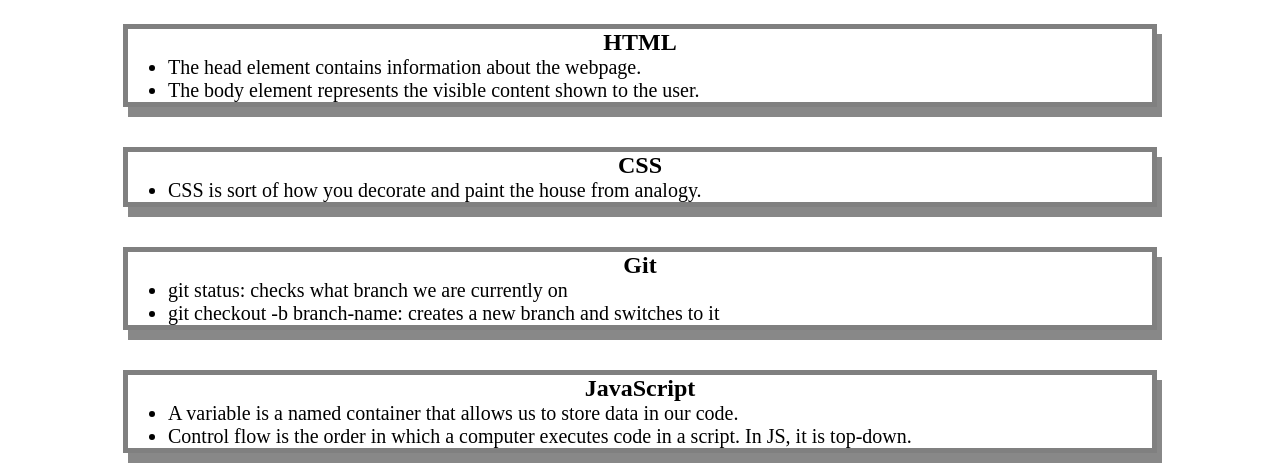
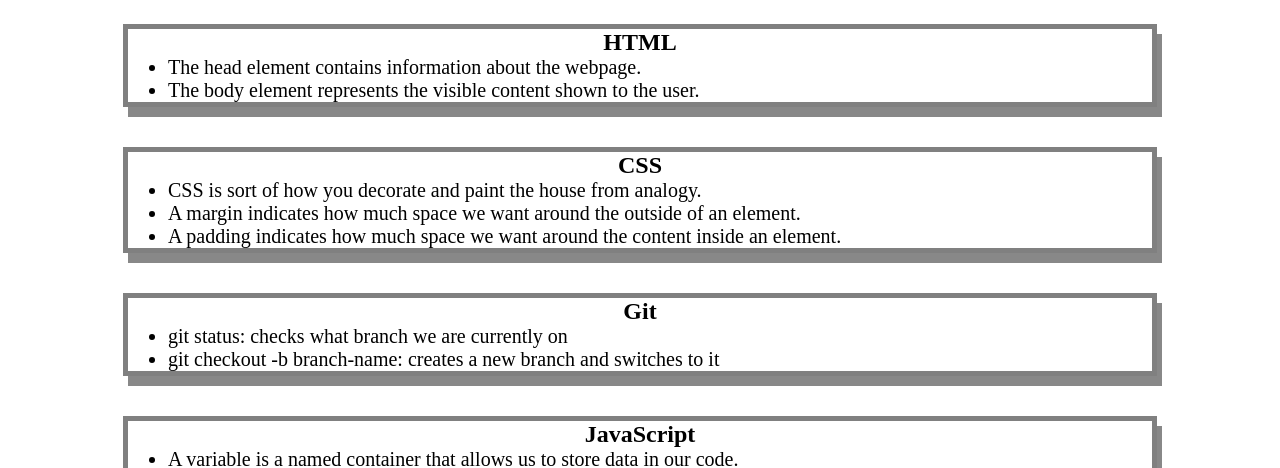
Before and after one commit to wmason1997/prework-study-guide, a plain HTML site: page prework-study-guide/index.html in a window 1280 px wide. Shown: the part 136-604 px from the top of the page. Drawn offline with Linux system fonts and the light colour scheme.

Commit message:
added more CSS notes to project

```diff
--- a/prework-study-guide/index.html
+++ b/prework-study-guide/index.html
@@ -33,6 +33,8 @@
         <h2>CSS</h2>
         <ul>
           <li>CSS is sort of how you decorate and paint the house from analogy.</li>
+          <li>A margin indicates how much space we want around the outside of an element.</li>
+          <li>A padding indicates how much space we want around the content inside an element.</li>
         </ul>
 
       </section>
```
